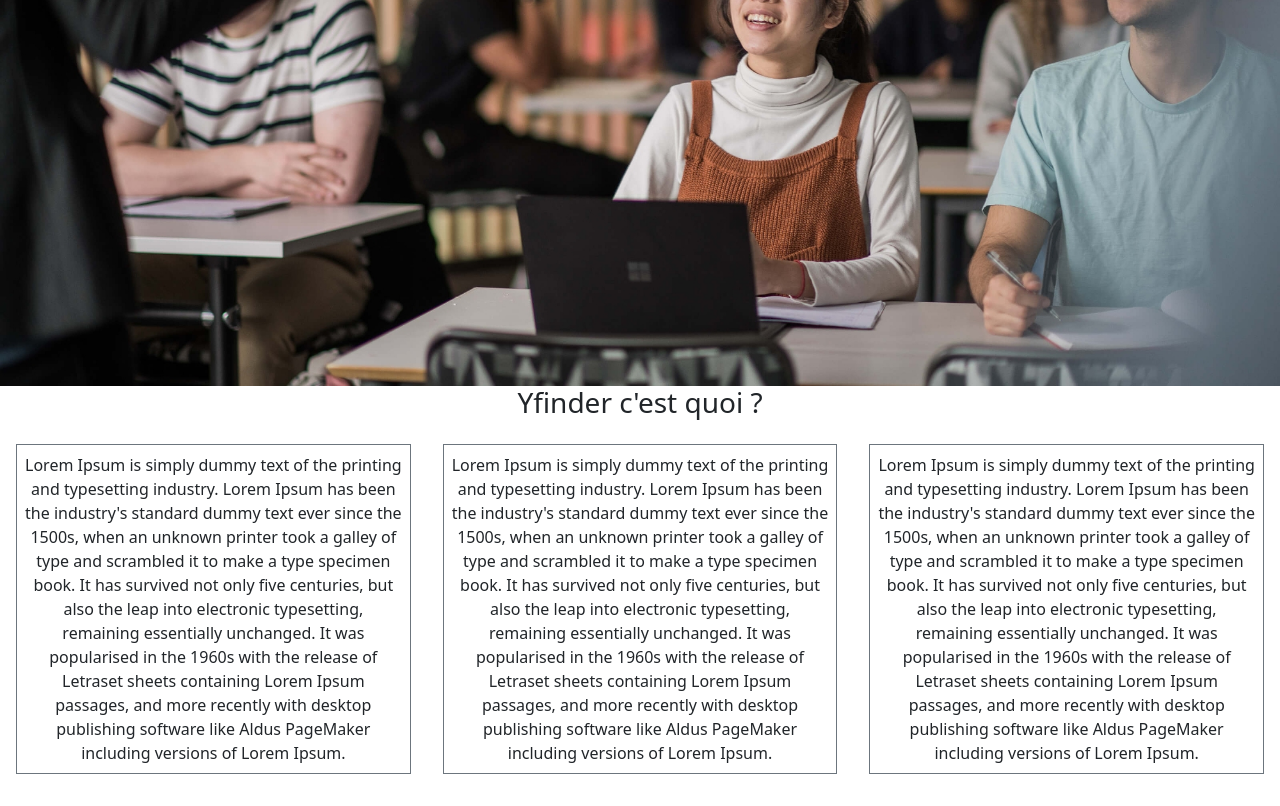
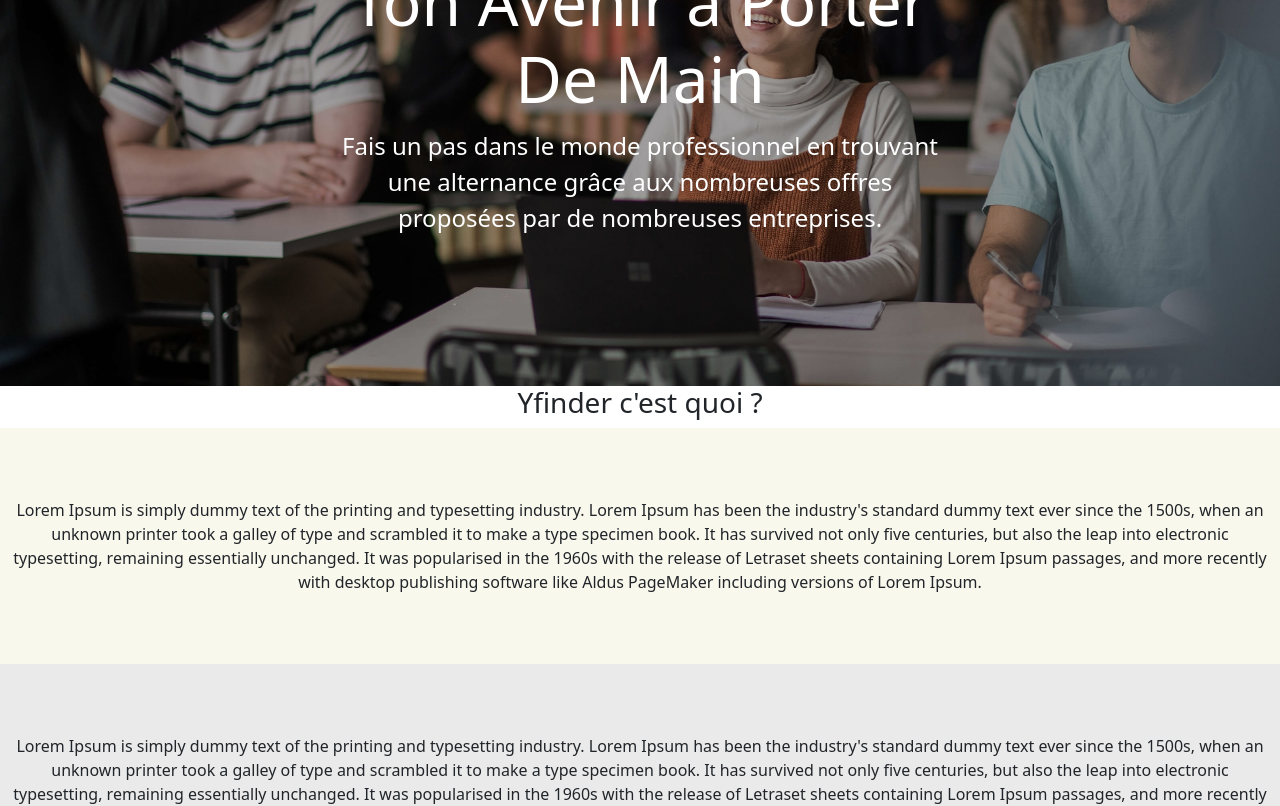
Before and after one commit to LyesOrd/Yfinder, an Angular app in the folder front/: page / in a window 1280 px wide. Shown: the part 220-1026 px from the top of the page. Built offline with nearby package versions, Linux system fonts and the light colour scheme; no server answers.

Commit message:
homepage

```diff
--- a/front/angular.json
+++ b/front/angular.json
@@ -97,5 +97,8 @@
         }
       }
     }
+  },
+  "cli": {
+    "analytics": "ed401e08-8da4-4344-920f-a35eabbe3a86"
   }
 }
--- a/front/src/app/components/home-page/home-page.component.css
+++ b/front/src/app/components/home-page/home-page.component.css
@@ -0,0 +1,60 @@
+.container {
+    max-width: 100%;
+    margin: 0;
+    padding: 0;
+}
+
+
+.image-container img {
+    width: 100%;
+    height: auto;
+    filter: brightness(70%);
+}
+
+.text-container {
+    position: absolute;
+    top: 40%;
+    left: 50%;
+    transform: translate(-50%, -50%);
+    text-align: center;
+    color: #fff;
+    padding: 20px;
+}
+
+.text-container h1 {
+    font-size: 4rem;
+    margin-bottom: 10px;
+}
+
+.text-container p {
+    font-size: 1.5rem;
+    margin-bottom: 0;
+}
+
+.row {
+    display: flex;
+    flex-direction: column;
+    align-items: center;
+}
+
+.p-2 m-3 col border border-secondary{
+    position: relative;
+}
+
+.section-1 {
+    background-color: #F9F8ED;
+    padding-top: 70px;
+    padding-bottom: 70px;
+}
+
+.section-2 {
+    background-color: #EAEAEA;
+    padding-top: 70px;
+    padding-bottom: 70px;
+}
+
+.section-3 {
+    background-color: #F4F4F6;
+    padding-top: 70px;
+    padding-bottom: 70px;
+}
--- a/front/src/app/components/home-page/home-page.component.html
+++ b/front/src/app/components/home-page/home-page.component.html
@@ -1,22 +1,27 @@
 <div>
     <app-navbar></app-navbar>
 </div>
-<div>
-    <img src="../../../assets/student_img.jpg" class="img-fluid" width="100%">
-</div>
-<div class="col-md-12">
+<div class="container">
+    <div class="image-container">
+        <img src="../../../assets/student_img.jpg" class="img-fluid" width="100%">
+        <div class="text-container">
+            <h1>Ton Avenir à Porter De Main</h1>
+            <p>Fais un pas dans le monde professionnel en trouvant une alternance grâce aux nombreuses offres proposées par de nombreuses entreprises. </p>
+        </div>
+    </div>
+    <div class="col-md-12">
     <div class="container-fluid text-center">
     <div class="row">
 
         <h3 class="h3">Yfinder c'est quoi ?</h3>
 
-        <div class="p-2 m-3 col border border-secondary">
+        <div class="section-1">
             Lorem Ipsum is simply dummy text of the printing and typesetting industry. Lorem Ipsum has been the industry's standard dummy text ever since the 1500s, when an unknown printer took a galley of type and scrambled it to make a type specimen book. It has survived not only five centuries, but also the leap into electronic typesetting, remaining essentially unchanged. It was popularised in the 1960s with the release of Letraset sheets containing Lorem Ipsum passages, and more recently with desktop publishing software like Aldus PageMaker including versions of Lorem Ipsum.
         </div>
-        <div class="p-2 m-3 col border border-secondary">
+        <div class="section-2">
             Lorem Ipsum is simply dummy text of the printing and typesetting industry. Lorem Ipsum has been the industry's standard dummy text ever since the 1500s, when an unknown printer took a galley of type and scrambled it to make a type specimen book. It has survived not only five centuries, but also the leap into electronic typesetting, remaining essentially unchanged. It was popularised in the 1960s with the release of Letraset sheets containing Lorem Ipsum passages, and more recently with desktop publishing software like Aldus PageMaker including versions of Lorem Ipsum.
         </div>
-        <div class="p-2 m-3 col border border-secondary">
+        <div class="section-3">
             Lorem Ipsum is simply dummy text of the printing and typesetting industry. Lorem Ipsum has been the industry's standard dummy text ever since the 1500s, when an unknown printer took a galley of type and scrambled it to make a type specimen book. It has survived not only five centuries, but also the leap into electronic typesetting, remaining essentially unchanged. It was popularised in the 1960s with the release of Letraset sheets containing Lorem Ipsum passages, and more recently with desktop publishing software like Aldus PageMaker including versions of Lorem Ipsum.
         </div>
     </div>
```
